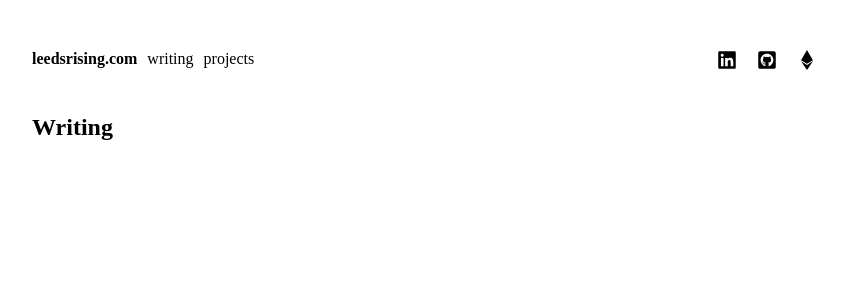
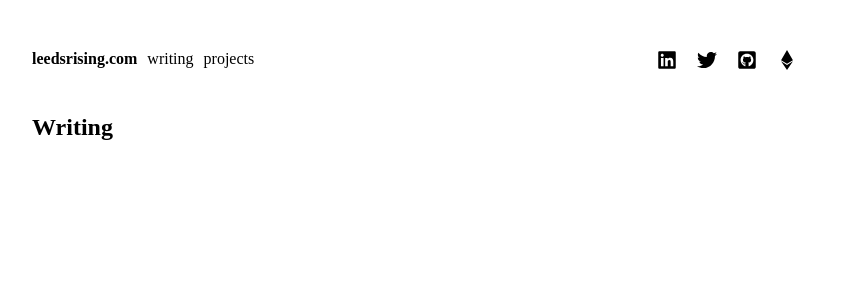
Before and after one commit to leedsrising/personal-website, a React (Create React App) app: page /writing in a window 1280 px wide. Shown: the top 300 px of the page, without its empty margins (208-1052 px from the left). Built offline with nearby package versions, Linux system fonts and the light colour scheme; the HTML template or start-up script is replaced by a standard one.

Commit message:
:lipstick: cleanup obsolete css / styling

```diff
--- a/src/App.css
+++ b/src/App.css
@@ -17,7 +17,6 @@
   flex-direction: column;
   align-items: top;
   justify-content: top;
-  padding-top: 50px;
   font-size: calc(10px + 2vmin);
   color: #f5f5f5;
 }
@@ -36,7 +35,8 @@
 }
 
 .topnav-right {
-  float: right
+  float: right;
+  padding-right: 20px;
 }
 
 .homelink {
@@ -99,29 +99,7 @@
 /* font awesome */
 
 .fa-icon {
-  width: 20px;
-  height: 20px;
+  font-size: 20px;
   padding-left:5px;
   padding-right:5px;
 }
-
-.fa-linkedin {
-  color: #f8f6f6;
-}
-.fa-linkedin:hover {
-  color: #180cb8;
-}
-
-.fa-github {
-  color: #f8f6f6;
-}
-.fa-github:hover {
-  color: #3f3434;
-}
-
-.fa-ethereum {
-  color: #f8f6f6;
-}
-.fa-ethereum:hover {
-  color: #180c0c;
-}
--- a/src/TopNav.jsx
+++ b/src/TopNav.jsx
@@ -6,7 +6,8 @@ import './App.css';
 import {
     FaLinkedin,
     FaGithubSquare,
-    FaEthereum
+    FaEthereum,
+    FaTwitter
   } from "react-icons/fa";
 
 function TopNav() {
@@ -18,9 +19,18 @@ function TopNav() {
           <Link to="/projects">projects</Link>
         </div>
         <div class="topnav-right">
-          <a href="https://www.linkedin.com/in/leedsrising/"><FaLinkedin class="fa-linkedin fa-icon"/></a>
-          <a href="https://github.com/leedsrising"><FaGithubSquare class="fa-github fa-icon"/></a>
-          <a href="https://etherscan.com/address/0xce2772143637052abddcad413826c736fc5c03ee"><FaEthereum class="fa-ethereum fa-icon"/></a>
+          <a href="https://www.linkedin.com/in/leedsrising/">
+            <FaLinkedin class="fa-icon"/>
+          </a>
+          <a href="https://twitter.com/LeedsRising">
+            <FaTwitter class="fa-icon"/>
+          </a>
+          <a href="https://github.com/leedsrising">
+            <FaGithubSquare class="fa-icon"/>
+          </a>
+          <a href="https://etherscan.com/address/0xce2772143637052abddcad413826c736fc5c03ee">
+            <FaEthereum class="fa-icon"/>
+          </a>
         </div>
       </div>
     )
--- a/src/index.js
+++ b/src/index.js
@@ -6,7 +6,7 @@ import {
   Route
 } from "react-router-dom";
 import './index.css';
-import App from './routes/Home/App';
+import App from './routes/Home/Home';
 import Projects from "./routes/Projects/projects";
 import Writing from "./routes/Writing/writing";
 import reportWebVitals from './reportWebVitals';
--- a/src/routes/Home/App.jsx
+++ b/src/routes/Home/Home.jsx
@@ -11,9 +11,9 @@ function Home() {
       <TopNav/>
       <header className="Home Home-header">
         <p>
-          <div><b>Hello! I'm Leeds</b></div>
+          <b>Hello! I'm Leeds</b>
           <div class="description-div description-text">
-            <p class="description-text">I'm a PM interested in designing consumer data products. I'm currently working at Golden.</p>
+            <p class="description-text">I'm a PM interested in programming, philosophy, history, startups, and investing. I'm currently working at Golden.</p>
             <p class="description-text">I started writing in 2021, and want to continually expand this site with what im learning about software development, design, product, their intersection, and everything in between.</p>
           </div>
         </p>
```
